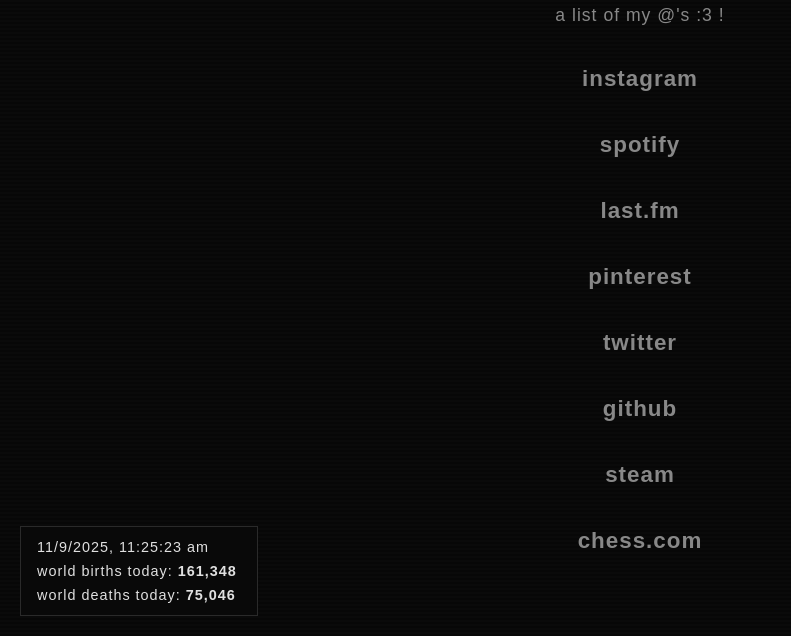
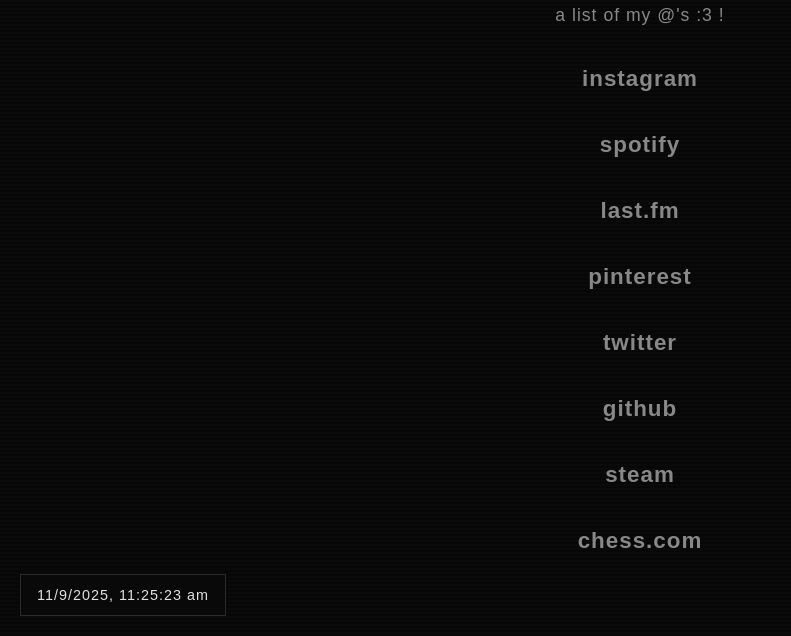
Before and after one commit to kenotheos/kenotheos, a plain HTML site: page index.html in a window 1280 px wide. Shown: the part 164-800 px from the top of the page, without its empty margins (0-791 px from the left). Drawn offline with Linux system fonts and the light colour scheme; no server answers; a web font is replaced by a local one.

Commit message:
Update index.html

```diff
--- a/index.html
+++ b/index.html
@@ -37,8 +37,6 @@
         </div>
         <div class="footer-info">
             <div id="datetime"></div>
-            <div id="birth-counter"></div>
-            <div id="death-counter"></div>
         </div>
     </main>
     <script src="script.js"></script>
```
